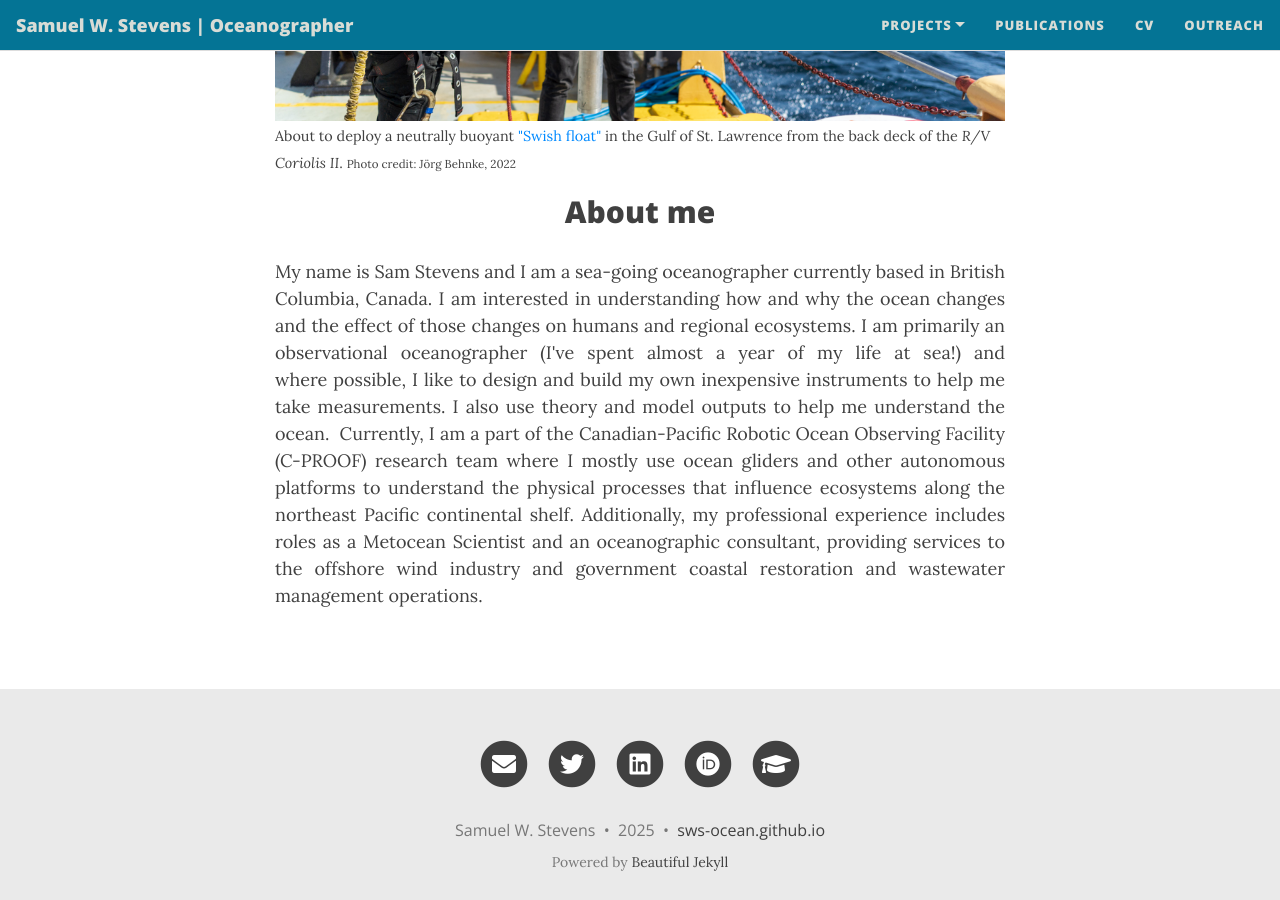
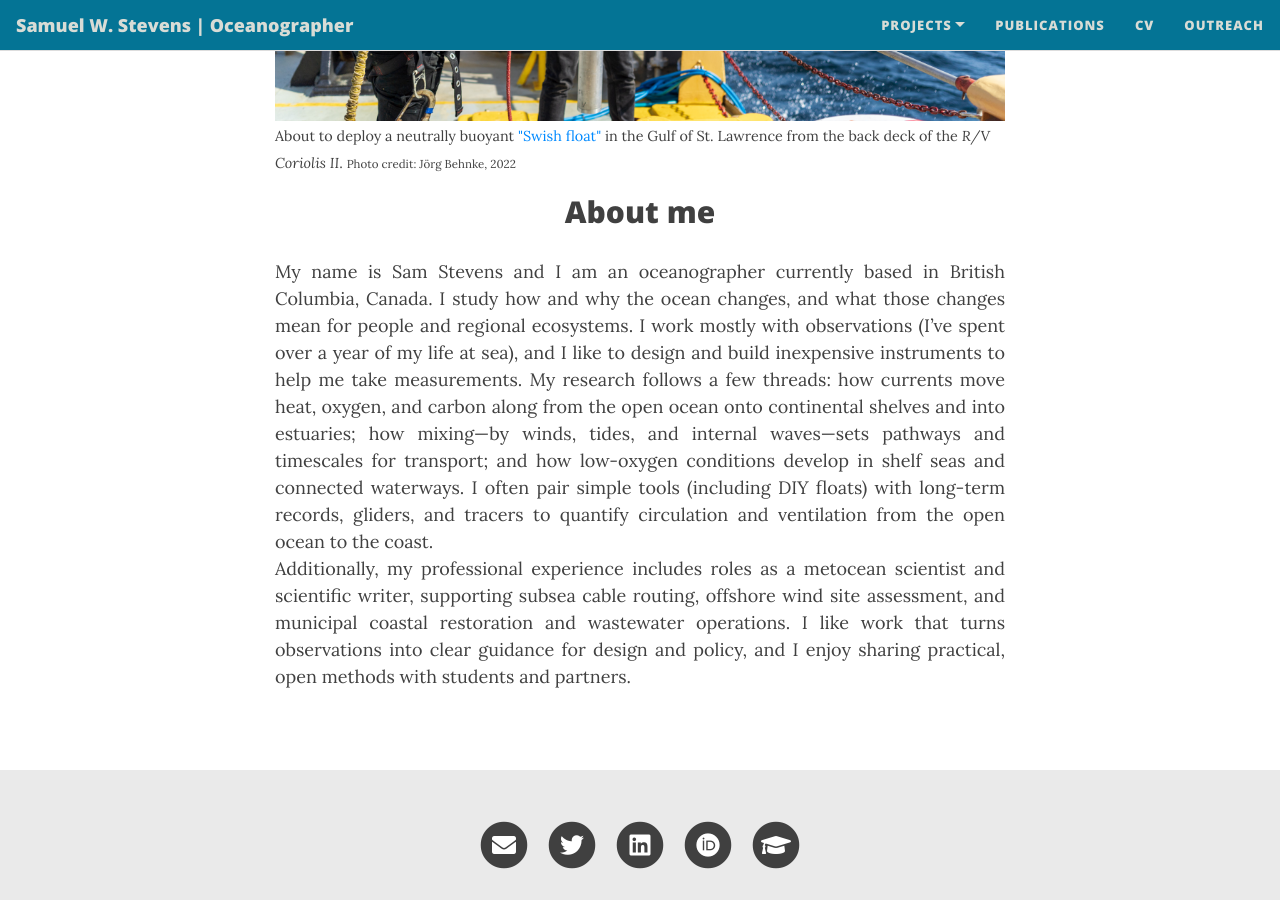
Before and after one commit to sws-ocean/sws-ocean.github.io, a Jekyll site: the page built from docs/index.html, in a window 1280 px wide and 900 px high, scrolled down 729 px. Built offline with Jekyll 4.4.1, drawn with Linux system fonts in a browser that asks for light colours; nearby versions of some CDN libraries; the list of posts is cut into pages by our own code.

Commit message:
Description update

```diff
--- a/docs/index.html
+++ b/docs/index.html
@@ -32,9 +32,9 @@ figure {text-align: center;}
 <h2>About me</h2>
 
 <p align="justify">
-    My name is Sam Stevens and I am a sea-going oceanographer currently based in British Columbia, Canada. I am interested in understanding how and why the ocean changes and the effect of those changes on humans and regional ecosystems. I am primarily an observational oceanographer (I've spent almost a year of my life at sea!) and where possible, I like to design and build my own inexpensive instruments to help me take measurements. I also use theory and model outputs to help me understand the ocean.
+    My name is Sam Stevens and I am an oceanographer currently based in British Columbia, Canada. I study how and why the ocean changes, and what those changes mean for people and regional ecosystems. I work mostly with observations (I’ve spent over a year of my life at sea), and I like to design and build inexpensive instruments to help me take measurements. My research follows a few threads: how currents move heat, oxygen, and carbon along from the open ocean onto continental shelves and into estuaries; how mixing—by winds, tides, and internal waves—sets pathways and timescales for transport; and how low-oxygen conditions develop in shelf seas and connected waterways. I often pair simple tools (including DIY floats) with long-term records, gliders, and tracers to quantify circulation and ventilation from the open ocean to the coast.<br>
 
-    Currently, I am a part of the Canadian-Pacific Robotic Ocean Observing Facility (C-PROOF) research team where I mostly use ocean gliders and other autonomous platforms to understand the physical processes that influence ecosystems along the northeast Pacific continental shelf. Additionally, my professional experience includes roles as a Metocean Scientist and an oceanographic consultant, providing services to the offshore wind industry and government coastal restoration and wastewater management operations.
+    Additionally, my professional experience includes roles as a metocean scientist and scientific writer, supporting subsea cable routing, offshore wind site assessment, and municipal coastal restoration and wastewater operations. I like work that turns observations into clear guidance for design and policy, and I enjoy sharing practical, open methods with students and partners.
 </p>
 
 <!--
```
Also changed, not shown: 6 other files.
